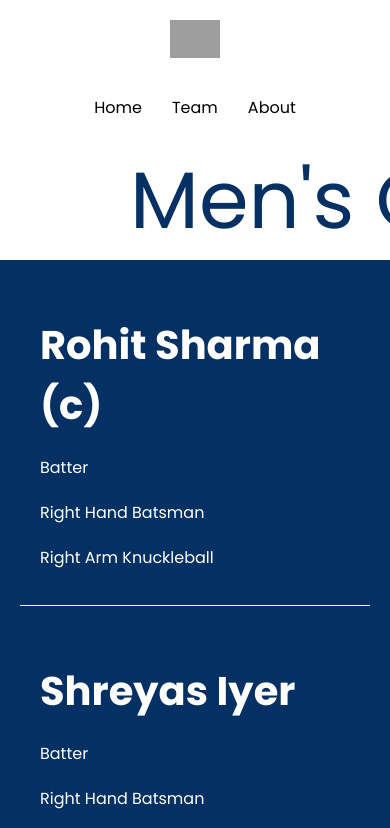
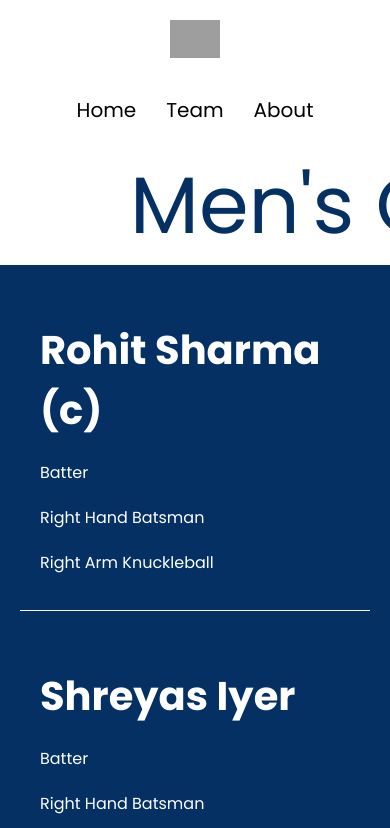
Before and after one commit to Manuacharya55/MAD_ACTIVITY, a plain HTML site: page odi.html in a window 390 px wide. Shown: the top 828 px of the page. Drawn offline with nearby package versions, Linux system fonts and the light colour scheme; grey boxes are pictures that could not be loaded.

Commit message:
Update teams.css

```diff
--- a/styles/teams.css
+++ b/styles/teams.css
@@ -142,4 +142,7 @@ p {
   #text-holder h1 {
     font-size: 5rem;
   }
+  ul li{
+      font-size: 20px;
+    }
 }
```
